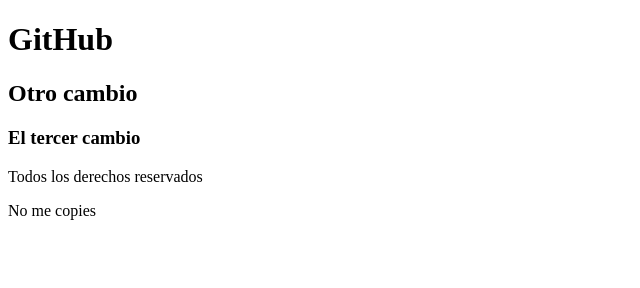
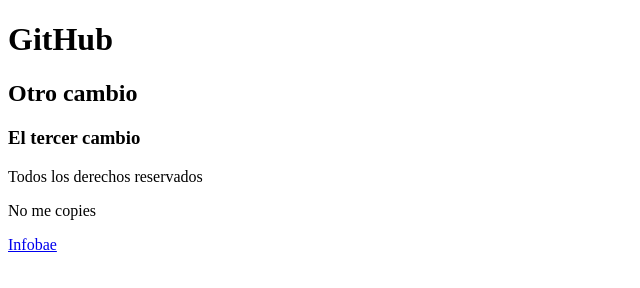
Before and after one commit to mvictoriaromero/tpfinal, a plain HTML site: page index.html in a window 1280 px wide. Shown: the full height of the page, 0-640 px from the left. Drawn offline with Linux system fonts and the light colour scheme.

Commit message:
enlace a infobae en la linea 18

```diff
--- a/index.html
+++ b/index.html
@@ -14,5 +14,7 @@
         <p> Todos los derechos reservados</p>
         <p> No me copies </p>
     </footer>
+
+    <a href="https://www.infobae.com"> Infobae </a>
 </body>
 </html>
```
